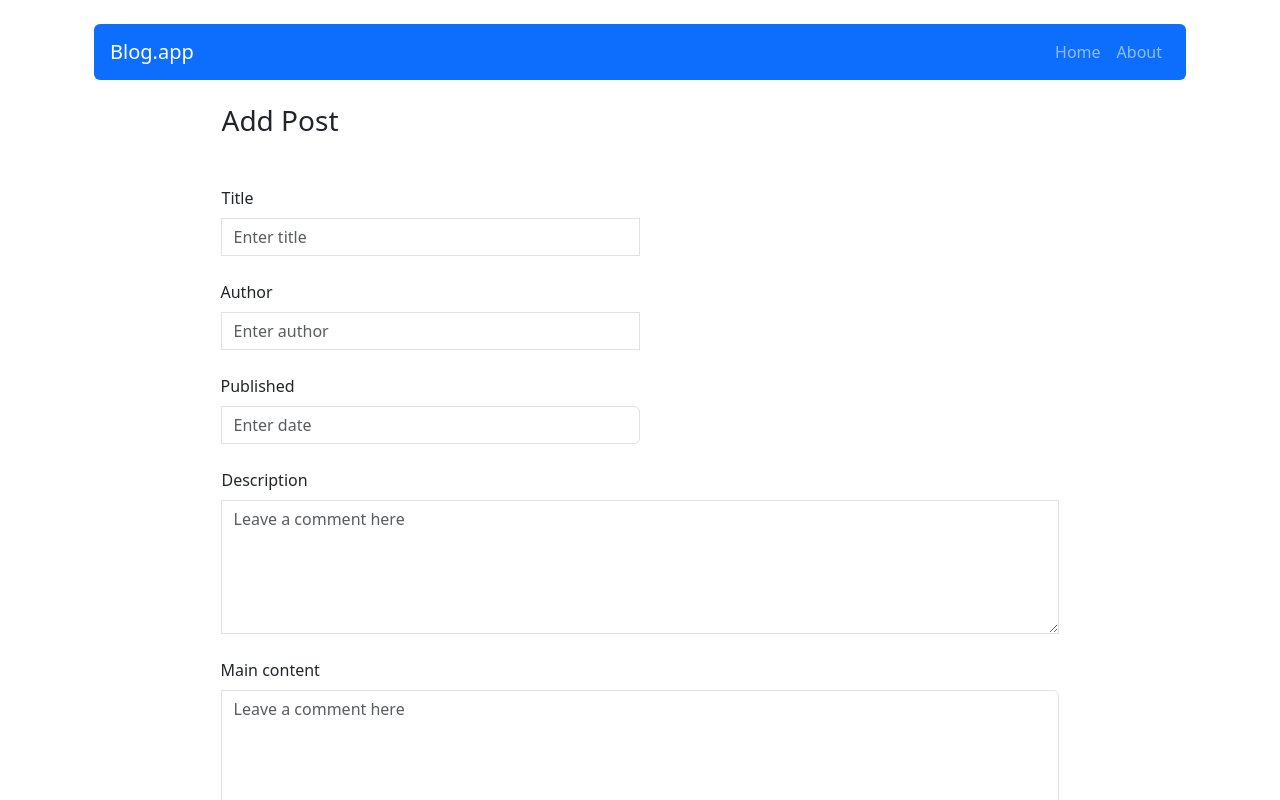
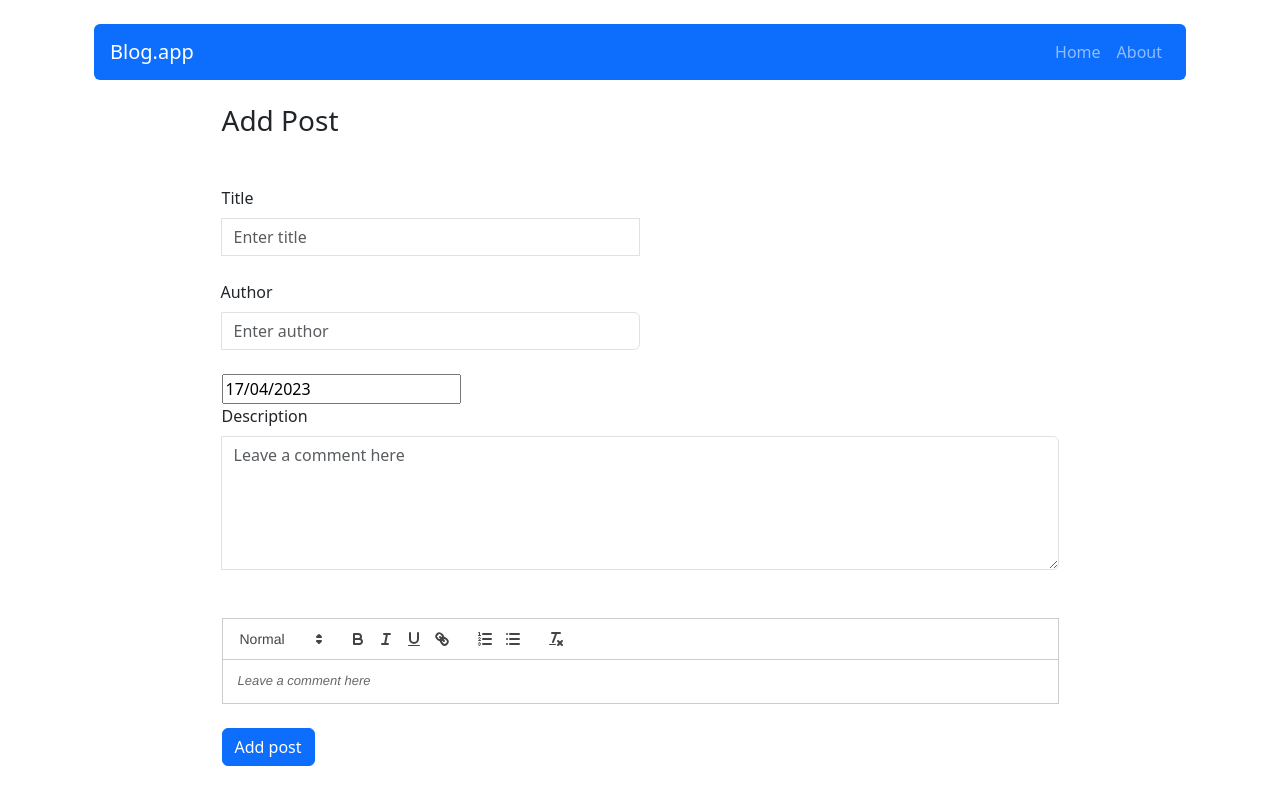
Before and after one commit to Vincerre/Blog, a React (Create React App) app: page /post/add in a window 1280 px wide. Shown: the top 800 px of the page. Built offline with nearby package versions, Linux system fonts and the light colour scheme.

Commit message:
add date picker

```diff
--- a/package.json
+++ b/package.json
@@ -13,10 +13,12 @@
     "http-server": "^14.1.1",
     "react": "^18.2.0",
     "react-bootstrap": "2.0",
+    "react-datepicker": "^4.11.0",
     "react-dom": "^18.2.0",
+    "react-quill": "^2.0.0",
     "react-redux": "7.2.6",
     "react-router-dom": "6",
-    "react-scripts": "5.0.1",
+    "react-scripts": "^5.0.1",
     "redux": "4.1.2",
     "redux-devtools-extension": "2.13.9",
     "sass": "1.43.4",
--- a/src/components/common/TextInput/TextInput.js
+++ b/src/components/common/TextInput/TextInput.js
@@ -1,4 +1,3 @@
-import InputGroup from 'react-bootstrap/InputGroup';
 import Form from 'react-bootstrap/Form';
 
 const TextInput = (props) => {
--- a/src/components/features/PostForm.js
+++ b/src/components/features/PostForm.js
@@ -1,17 +1,26 @@
 import { useState } from 'react';
 import TextInput from '../common/TextInput/TextInput';
 import { InputGroup } from 'react-bootstrap';
+import ReactQuill from 'react-quill';
+import 'react-quill/dist/quill.snow.css';
+import DatePicker from 'react-datepicker';
+import 'react-datepicker/dist/react-datepicker.css';
 
 const PostForm = ({ action, actionText, ...props }) => {
   const [title, setTitle] = useState(props.title || '');
   const [author, setAuthor] = useState(props.author || '');
-  const [date, setDate] = useState(props.date || '');
+  const [date, setDate] = useState(new Date());
   const [description, setDescription] = useState(props.description || '');
   const [content, setContent] = useState(props.content || '');
   const handleForm = (e) => {
     e.preventDefault();
     action({ title, author, publishedDate: date, shortDescription: description, content });
   };
+  function handleUserInputChange(newUserValue) {
+    const diff = newUserValue;
+    setContent(diff);
+  }
+
   return (
     <>
       <form>
@@ -23,14 +32,9 @@ const PostForm = ({ action, actionText, ...props }) => {
             value={author}
             onChange={(e) => setAuthor(e.target.value)}
           />
-          <TextInput
-            title="Published"
-            placeholder="Enter date"
-            value={date}
-            onChange={(e) => setDate(e.target.value)}
-          />
         </InputGroup>
-        <InputGroup className="mb-4">
+        <DatePicker selected={date} onChange={(date) => setDate(date)} dateFormat="dd/MM/yyyy" />
+        <InputGroup className="mb-4 ">
           <TextInput
             title="Description"
             placeholder="Leave a comment here"
@@ -39,15 +43,13 @@ const PostForm = ({ action, actionText, ...props }) => {
             value={description}
             onChange={(e) => setDescription(e.target.value)}
           />
-          <TextInput
-            title="Main content"
-            placeholder="Leave a comment here"
-            as="textarea"
-            rows={8}
-            value={content}
-            onChange={(e) => setContent(e.target.value)}
-          />
         </InputGroup>
+        <ReactQuill
+          className="mb-4"
+          placeholder="Leave a comment here"
+          value={content}
+          onChange={handleUserInputChange}
+        />
       </form>
       <button className="btn btn-primary" onClick={handleForm}>
         {actionText}
--- a/src/components/features/Posts.js
+++ b/src/components/features/Posts.js
@@ -2,6 +2,7 @@ import { getPosts } from '../../redux/postsRedux';
 import { useSelector } from 'react-redux';
 import { Link } from 'react-router-dom';
 import { Card, Row, Container, Col } from 'react-bootstrap';
+import { dateToString } from '../../utils/dateToString';
 
 const Posts = () => {
   const posts = useSelector(getPosts);
@@ -21,7 +22,7 @@ const Posts = () => {
                   </p>
                   <p>
                     <b>Published: </b>
-                    {post.publishedDate}
+                    {dateToString(post.publishedDate)}
                   </p>
                   <p>{post.shortDescription}</p>
                 </Card.Text>
--- a/src/components/pages/PostPage/PostPage.js
+++ b/src/components/pages/PostPage/PostPage.js
@@ -5,8 +5,9 @@ import { getPostsById, removePost } from '../../../redux/postsRedux';
 import { useSelector, useDispatch } from 'react-redux';
 import { Card, Button, Row, Container, Col } from 'react-bootstrap';
 import Modal from 'react-bootstrap/Modal';
+import { dateToString } from '../../../utils/dateToString';
 
-const PostPage = (props) => {
+const PostPage = () => {
   const dispatch = useDispatch();
 
   const { id } = useParams();
@@ -66,9 +67,9 @@ const PostPage = (props) => {
                     </p>
                     <p>
                       <b>Published: </b>
-                      {postData.publishedDate}
+                      {dateToString(postData.publishedDate)}
                     </p>
-                    <p>{postData.content}</p>
+                    <p dangerouslySetInnerHTML={{ __html: postData.content }}></p>
                   </Card.Text>
                 </Card.Body>
               </Card>
--- a/src/redux/initialState.js
+++ b/src/redux/initialState.js
@@ -5,7 +5,7 @@ const initialState = {
       title: 'Article title 1',
       shortDescription: 'Short description of the article...',
       content: 'Main content of the article',
-      publishedDate: '02-02-2022',
+      publishedDate: new Date('02-24-2022'),
       author: 'John Doe',
     },
     {
@@ -14,7 +14,7 @@ const initialState = {
       shortDescription: 'Short description of the article...',
       content:
         'Main content of the article.Main content of the article.Main content of the article.Main content of the article.Main content of the article.Main content of the article.Main content of the article.Main content of the article.Main content of the article.',
-      publishedDate: '12-09-2023',
+      publishedDate: new Date('12-09-2023'),
       author: 'John Doe',
     },
     {
@@ -22,7 +22,7 @@ const initialState = {
       title: 'Article title 3',
       shortDescription: 'Short description of the article...',
       content: 'Main content of the article',
-      publishedDate: '17-02-2022',
+      publishedDate: new Date('10-02-2022'),
       author: 'John Doe',
     },
     {
@@ -30,7 +30,7 @@ const initialState = {
       title: 'Article title 4',
       shortDescription: 'Short description of the article...',
       content: 'Main content of the article',
-      publishedDate: '02-02-2022',
+      publishedDate: new Date('02-02-2022'),
       author: 'John Doe',
     },
   ],
--- /dev/null
+++ b/src/utils/dateToString.js
@@ -0,0 +1,5 @@
+import { format } from 'date-fns';
+
+export const dateToString = (date) => {
+  return format(date, 'dd/MM/yyyy');
+};
```
Also changed, not shown: 3 other files (tests, documents, lock files or other folders).
